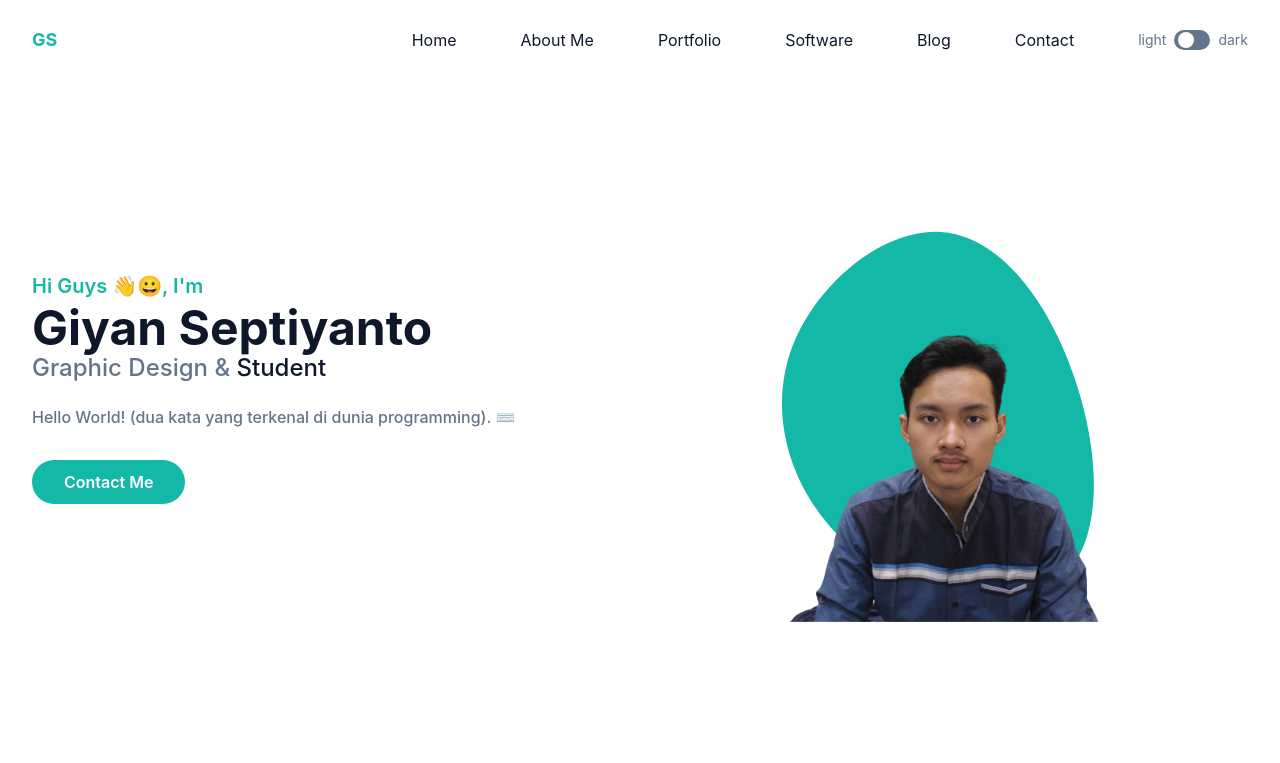
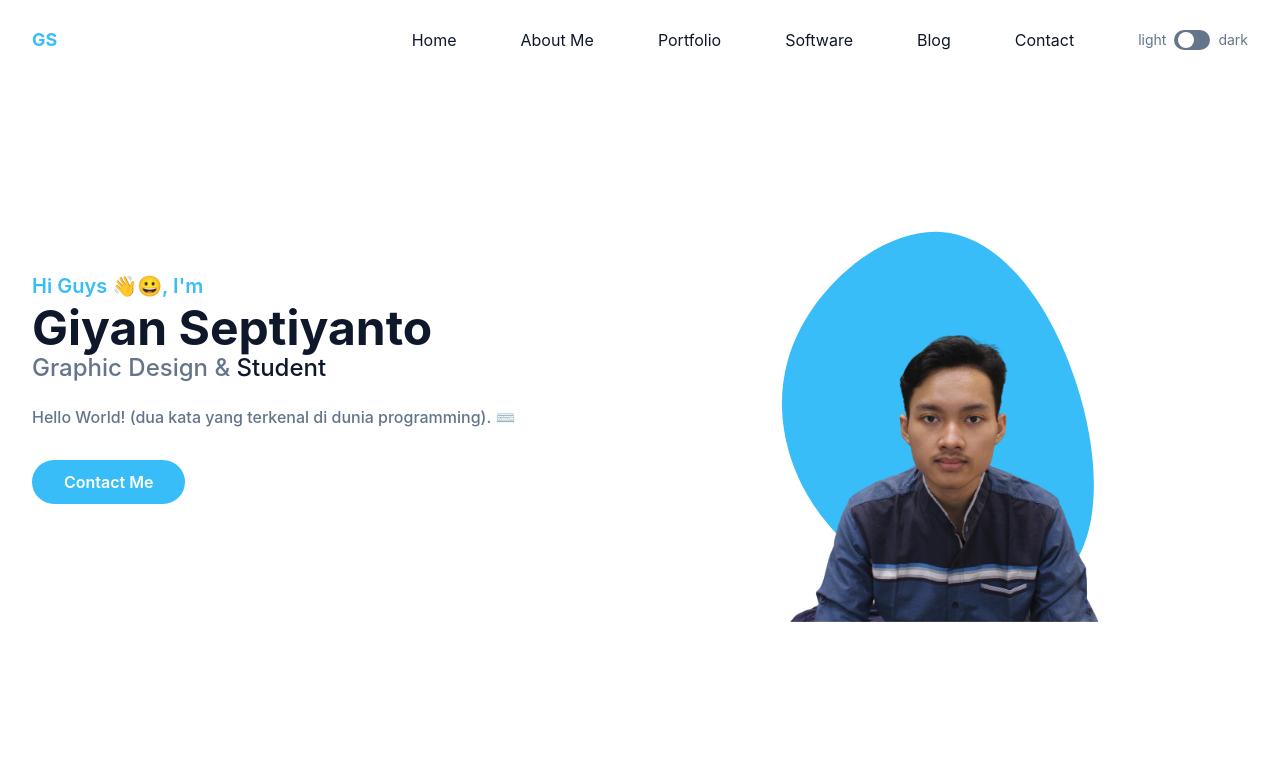
Before and after one commit to giyanseptiyanto/portfolio-tailwind-css, a website: page index.html in a window 1280 px wide. Shown: the top 763 px of the page. Drawn offline with Linux system fonts and the light colour scheme.

Commit message:
update warna

```diff
--- a/index.html
+++ b/index.html
@@ -32,7 +32,7 @@
               <span class="absolute bottom-0 left-1/2 -translate-x-1/2 md:scale-125">
                 <svg width="400" height="400" viewBox="0 0 200 200" xmlns="http://www.w3.org/2000/svg">
                   <path
-                    fill="#14b8a6"
+                    fill="#38bdf8"
                     d="M45.1,-14.4C54.4,13.8,54.9,45.1,38.6,58C22.4,71,-10.7,65.6,-33,48.6C-55.4,31.7,-66.9,3.1,-59.7,-22.5C-52.4,-48,-26.2,-70.5,-4.1,-69.1C17.9,-67.8,35.9,-42.6,45.1,-14.4Z"
                     transform="translate(100 100) scale(1.1)"
                   />
--- a/tailwind.config.js
+++ b/tailwind.config.js
@@ -9,7 +9,7 @@ module.exports = {
     },
     extend: {
       colors: {
-        primary: "#14b8a6",
+        primary: "#38bdf8",
         secondary: "#64748b",
         dark: "#0f172a",
       },
```
Also changed, not shown: dist/output.css.
